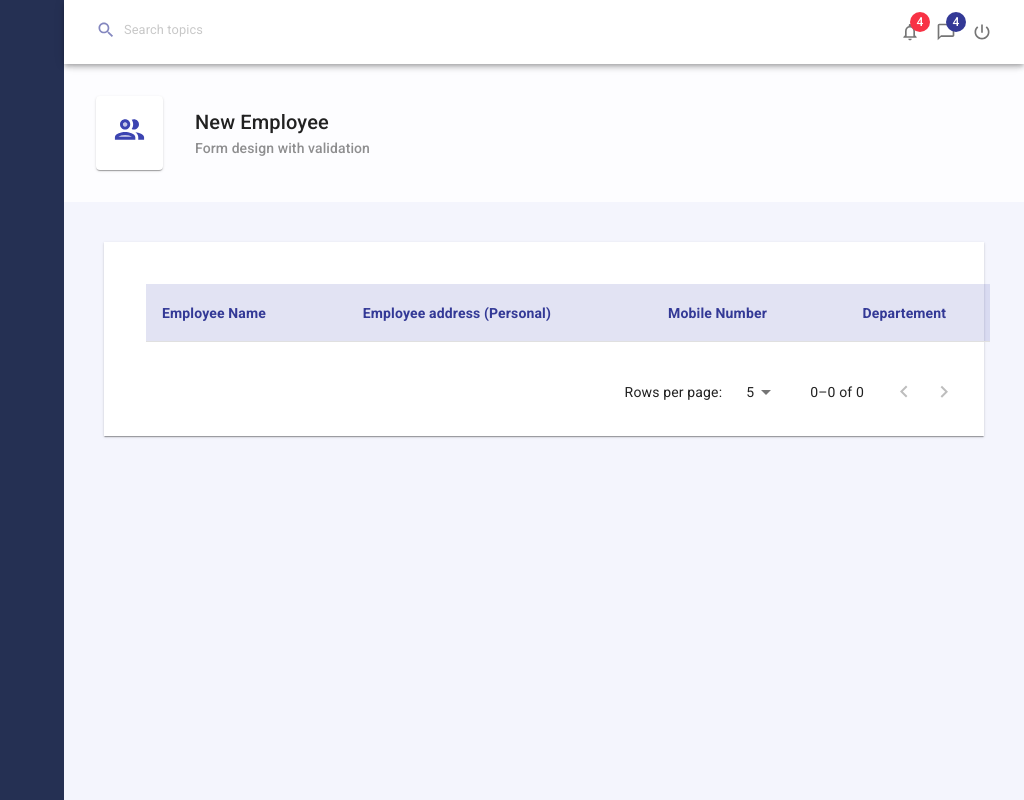
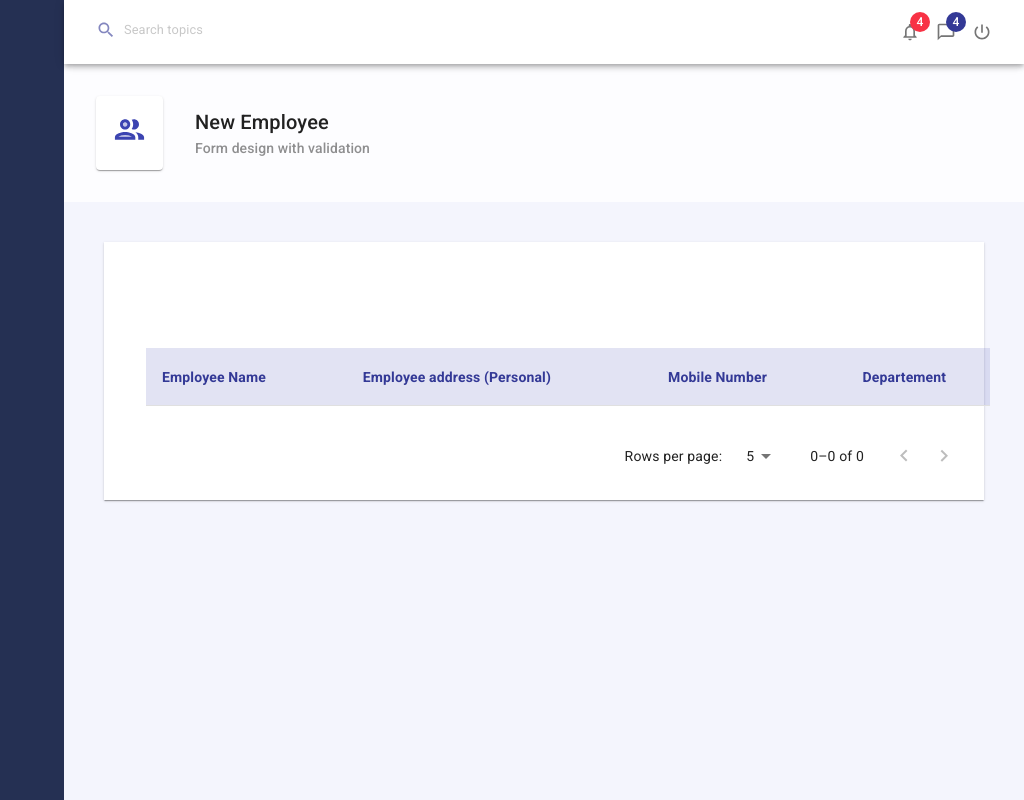
Before and after one commit to urbain32/complete-mui-system, a React (Create React App) app: page / in a window 1280 px wide. Shown: the whole page, without its empty margins (256-1280 px from the left). Built offline with nearby package versions, Linux system fonts and the light colour scheme.

Commit message:
Adding the toolbar and importing controls

```diff
--- a/src/pages/employees/Employees.js
+++ b/src/pages/employees/Employees.js
@@ -1,9 +1,17 @@
 import { PeopleOutlineTwoTone } from "@mui/icons-material";
-import { Paper, styled, TableBody, TableCell, TableRow } from "@mui/material";
+import {
+  Paper,
+  styled,
+  TableBody,
+  TableCell,
+  TableRow,
+  Toolbar,
+} from "@mui/material";
 import React, { useState } from "react";
 import PageHeader from "../../components/PageHeader";
 import useTable from "../../components/useTable";
 import * as employeeService from "../../services/employeeService";
+import Controls from "../../components/controls/Controls";
 
 const MyPaper = styled(Paper)((theme) => ({
   margin: "40px",
@@ -27,6 +35,7 @@ const Employees = () => {
         icon={<PeopleOutlineTwoTone fontSize="large" />}
       />
       <MyPaper square>
+        <Toolbar></Toolbar>
         <TblContainer>
           <TblHead />
           <TableBody>
```
